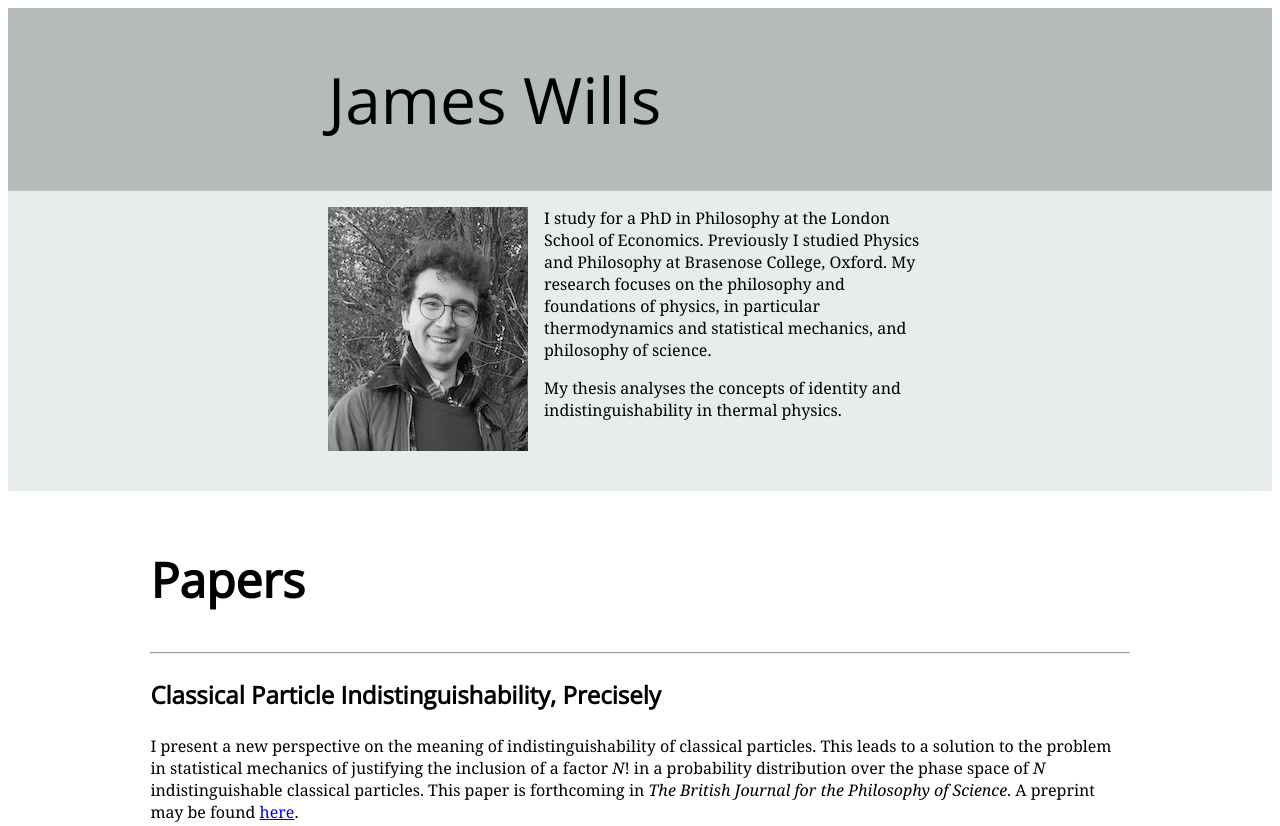
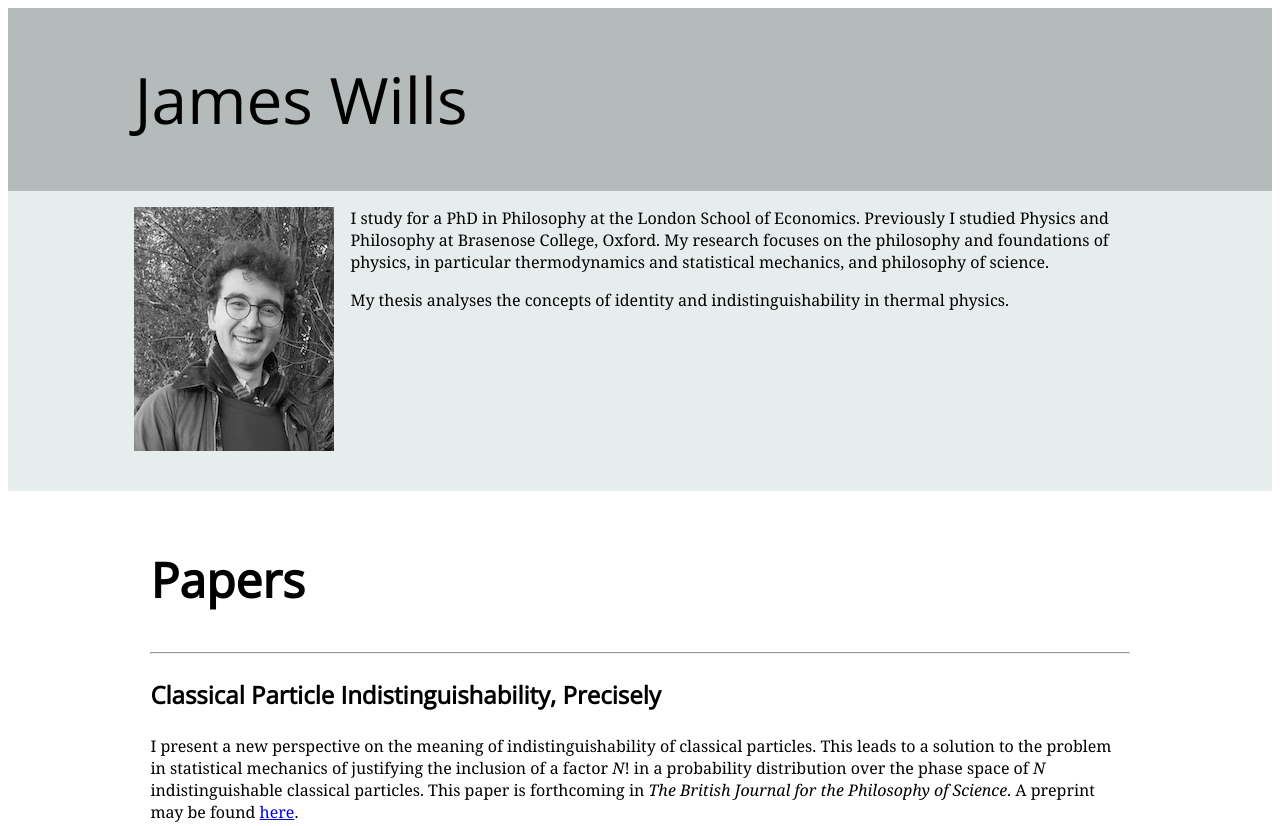
Before and after one commit to jamesjwills/jamesjwills.github.io, a plain HTML site: page index.html in a window 1280 px wide. Shown: the top 826 px of the page. Drawn offline with nearby package versions, Linux system fonts and the light colour scheme; a web font is replaced by a local one.

Commit message:
change how text behaves as browser shrinks

```diff
--- a/resources/css/style.css
+++ b/resources/css/style.css
@@ -28,25 +28,23 @@ html {
       display: block;
       height: auto;
       background-color: rgb(180, 187, 186);
-      padding: 3rem 20rem;
+      padding: 3rem 10%;
   }
 
 
   .about_me {
       display: flex;
-      padding: 0 20rem 0 20rem;
+      padding: 0 10%;
       height: 300px;
       background-color: rgb(231, 236, 236);
   }
 
   .headshot {
-      flex: auto;
       justify-content: flex-start;
       padding: 1rem 0;
   }
 
   .spiel {
-    flex: auto;
     padding: 0 1rem;
 }
 
```
